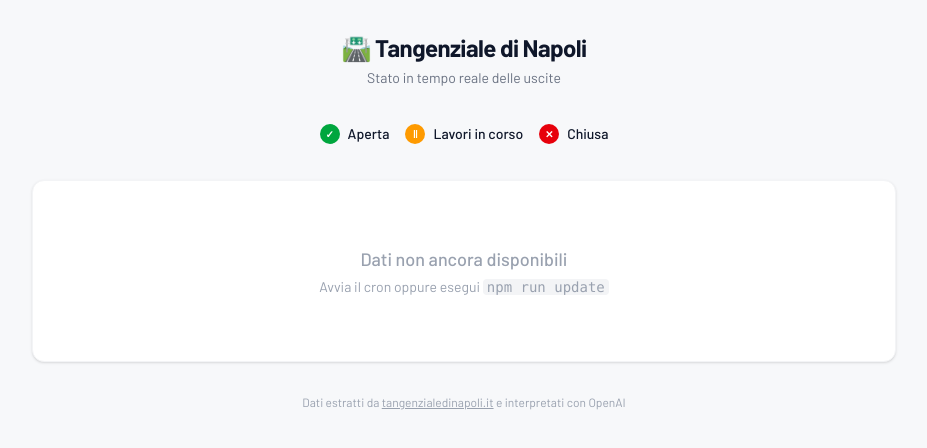
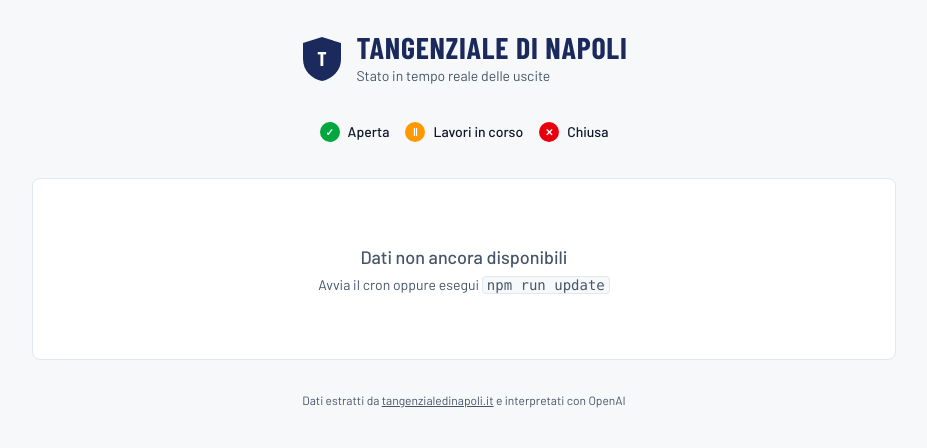
Before and after one commit to hanarker/tangenziale_aoc, a Next.js app: page / in a window 1280 px wide. Shown: the top 448 px of the page, without its empty margins (176-1103 px from the left). Built offline with nearby package versions, Linux system fonts and the light colour scheme.

Commit message:
feat(ui): header con shield SVG e tipografia condensata

```diff
--- a/app/page.tsx
+++ b/app/page.tsx
@@ -10,50 +10,83 @@
 // aggiorna il file e la pagina mostra sempre l'ultimo snapshot.
 export const dynamic = 'force-dynamic'
 
+function ShieldLogo() {
+  return (
+    <svg
+      width="44"
+      height="48"
+      viewBox="0 0 44 48"
+      aria-hidden="true"
+      className="shrink-0"
+    >
+      <path
+        d="M22 2 L41 8 V24 C41 36 32 44 22 46 C12 44 3 36 3 24 V8 Z"
+        className="fill-primary"
+      />
+      <text
+        x="22"
+        y="31"
+        textAnchor="middle"
+        fontSize="20"
+        fontWeight="700"
+        fill="#ffffff"
+        style={{ fontFamily: 'var(--font-barlow-condensed)' }}
+      >
+        T
+      </text>
+    </svg>
+  )
+}
+
 export default async function HomePage() {
   const state = await readState(STATE_PATH)
 
   return (
     <main className="flex-1 flex flex-col items-center px-4 py-8 max-w-4xl mx-auto w-full">
       {/* Header */}
-      <header className="text-center mb-6">
-        <h1 className="text-2xl font-bold tracking-tight">
-          🛣️ Tangenziale di Napoli
-        </h1>
-        <p className="text-gray-500 text-sm mt-1">
-          Stato in tempo reale delle uscite
-        </p>
+      <header className="flex items-center gap-3 mb-6">
+        <ShieldLogo />
+        <div>
+          <h1 className="font-display text-3xl font-bold uppercase tracking-wide leading-none text-primary">
+            Tangenziale di Napoli
+          </h1>
+          <p className="text-muted text-sm mt-1 font-sans">
+            Stato in tempo reale delle uscite
+          </p>
+        </div>
       </header>
 
       {/* Legenda */}
       <Legend />
 
       {/* Mappa */}
-      <section className="w-full mt-6 bg-white rounded-xl shadow-sm border border-gray-100 p-4">
+      <section className="w-full mt-6 bg-surface rounded-lg border border-edge p-4">
         {state ? (
           <>
             <MapViewSwitcher state={state} />
             <StatusBar updatedAt={state.updatedAt} stale={state.stale} />
           </>
         ) : (
-          <div className="text-center py-12 text-gray-400">
+          <div className="text-center py-12 text-muted">
             <p className="text-lg font-medium">Dati non ancora disponibili</p>
             <p className="text-sm mt-1">
               Avvia il cron oppure esegui{' '}
-              <code className="bg-gray-100 px-1 rounded">npm run update</code>
+              <code className="bg-background border border-edge px-1 rounded">
+                npm run update
+              </code>
             </p>
           </div>
         )}
       </section>
 
       {/* Footer */}
-      <footer className="mt-8 text-center text-xs text-gray-400">
+      <footer className="mt-8 text-center text-xs text-muted">
         Dati estratti da{' '}
         <a
           href="https://www.tangenzialedinapoli.it"
           target="_blank"
           rel="noopener noreferrer"
-          className="underline hover:text-gray-600"
+          className="underline hover:text-accent"
         >
           tangenzialedinapoli.it
         </a>{' '}
```
